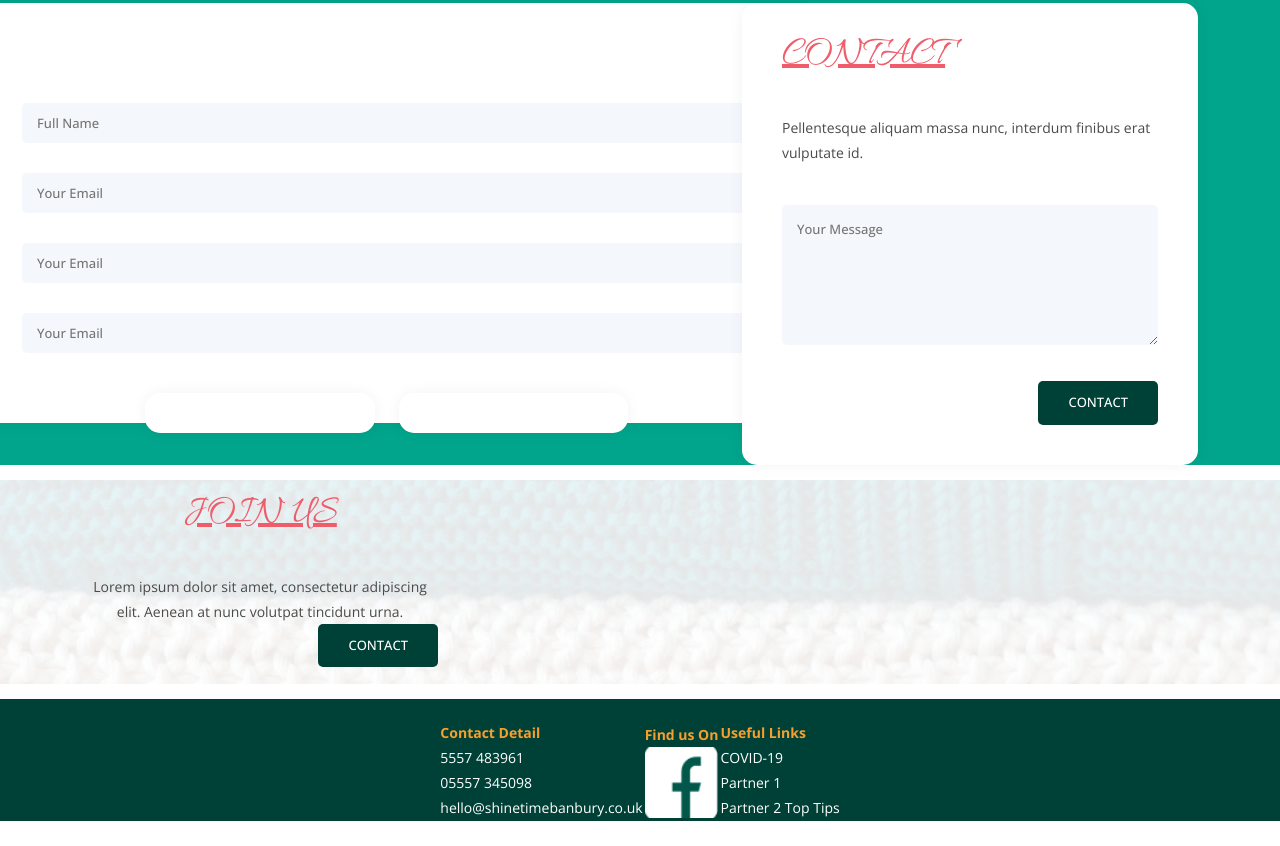
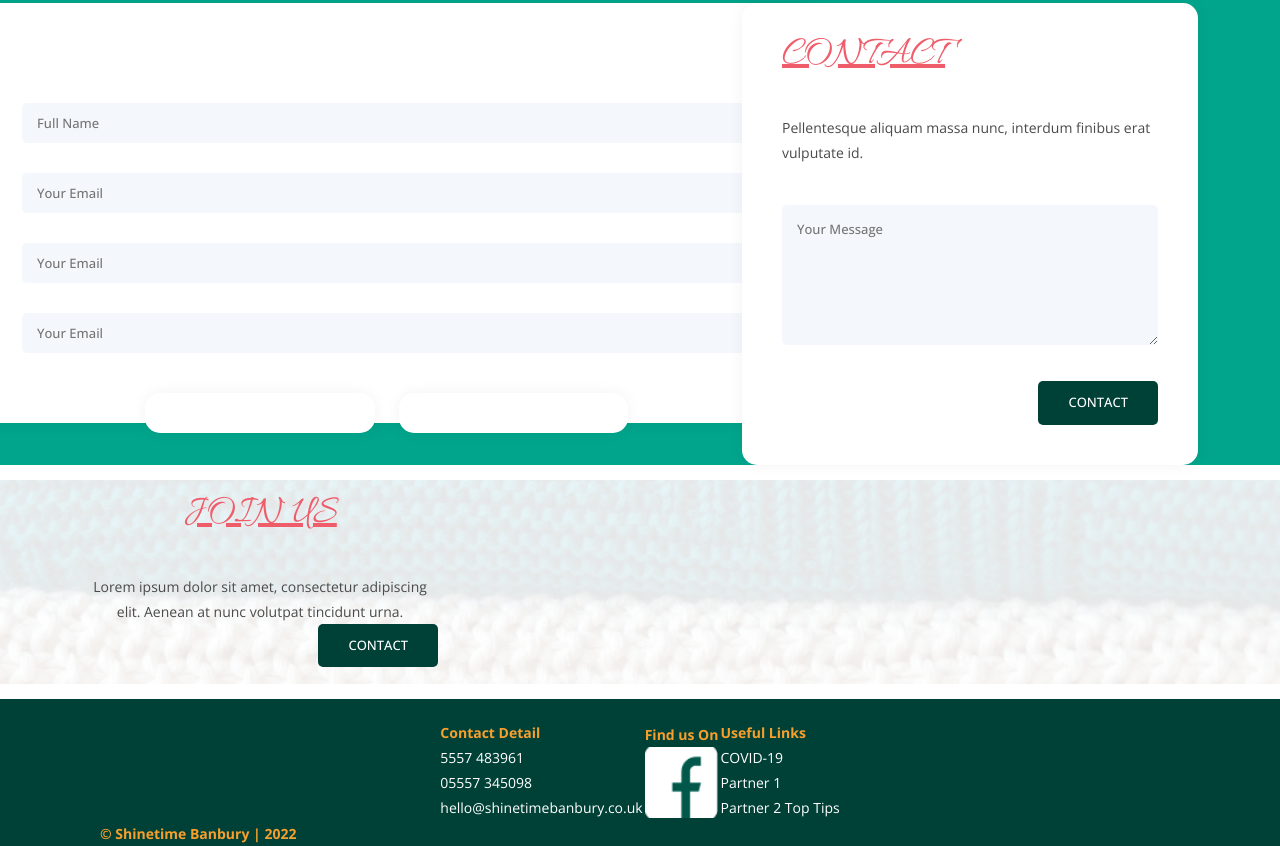
Before and after one commit to rwema3/bictchallngz, a plain HTML site: page index.html in a window 1280 px wide. Shown: the part 3263-4109 px from the top of the page. Before the commit the page ends 4084 px from the top, so only its background shows below. Drawn offline with nearby package versions, Linux system fonts and the light colour scheme.

Commit message:
Update index.html

```diff
--- a/index.html
+++ b/index.html
@@ -422,6 +422,7 @@ Duis eu faucibus dolor, et pellentesque velit. Ut commodo sodales suscipit. Sed
   </td>
 </tr>
   </table>
+  <p style="color: #F79F2C; align-items: center; margin-left: 100px;"> <b> © Shinetime Banbury | 2022 </b></p>
   </section>
   <!-- Scripts -->
   <!-- Bootstrap core JavaScript -->
```
